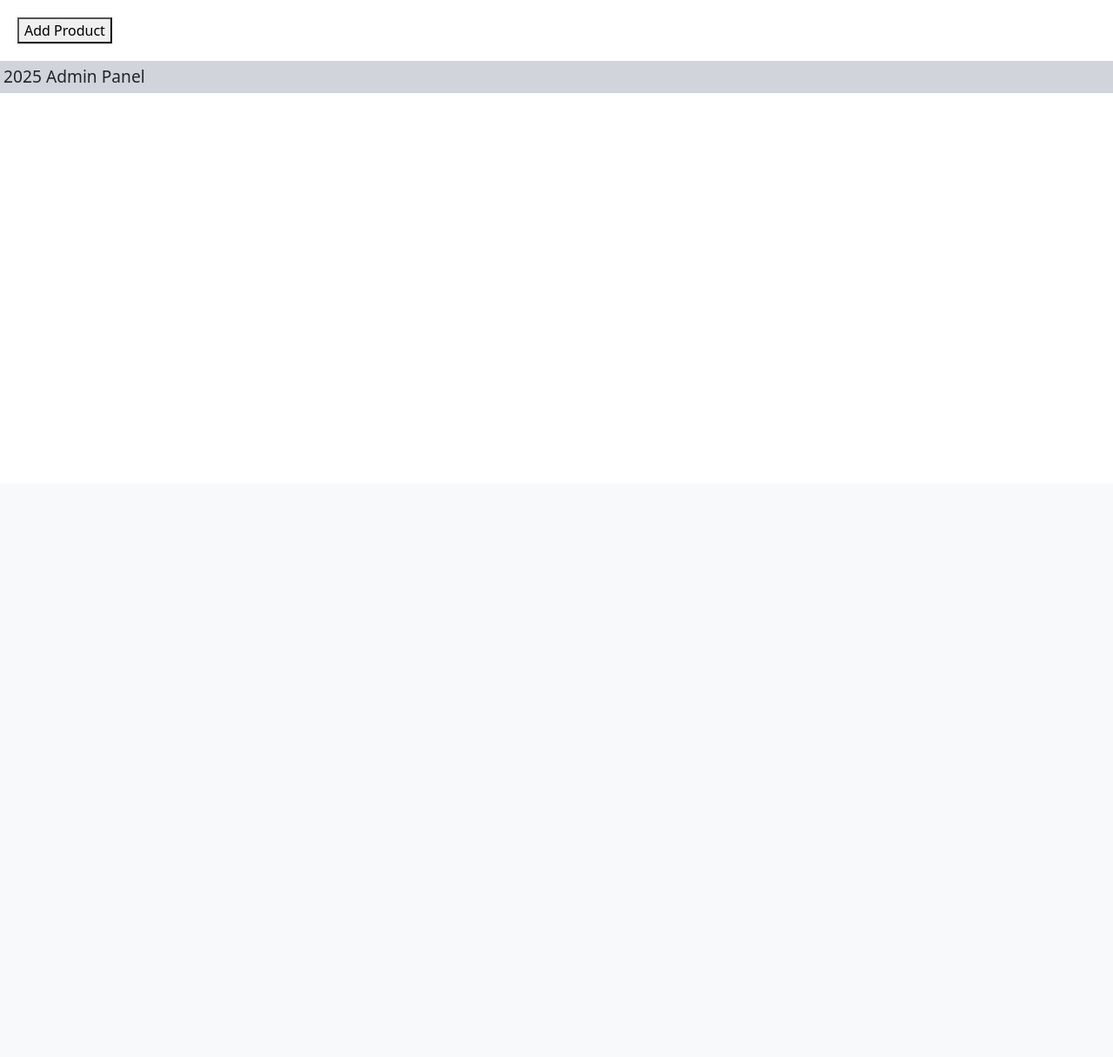
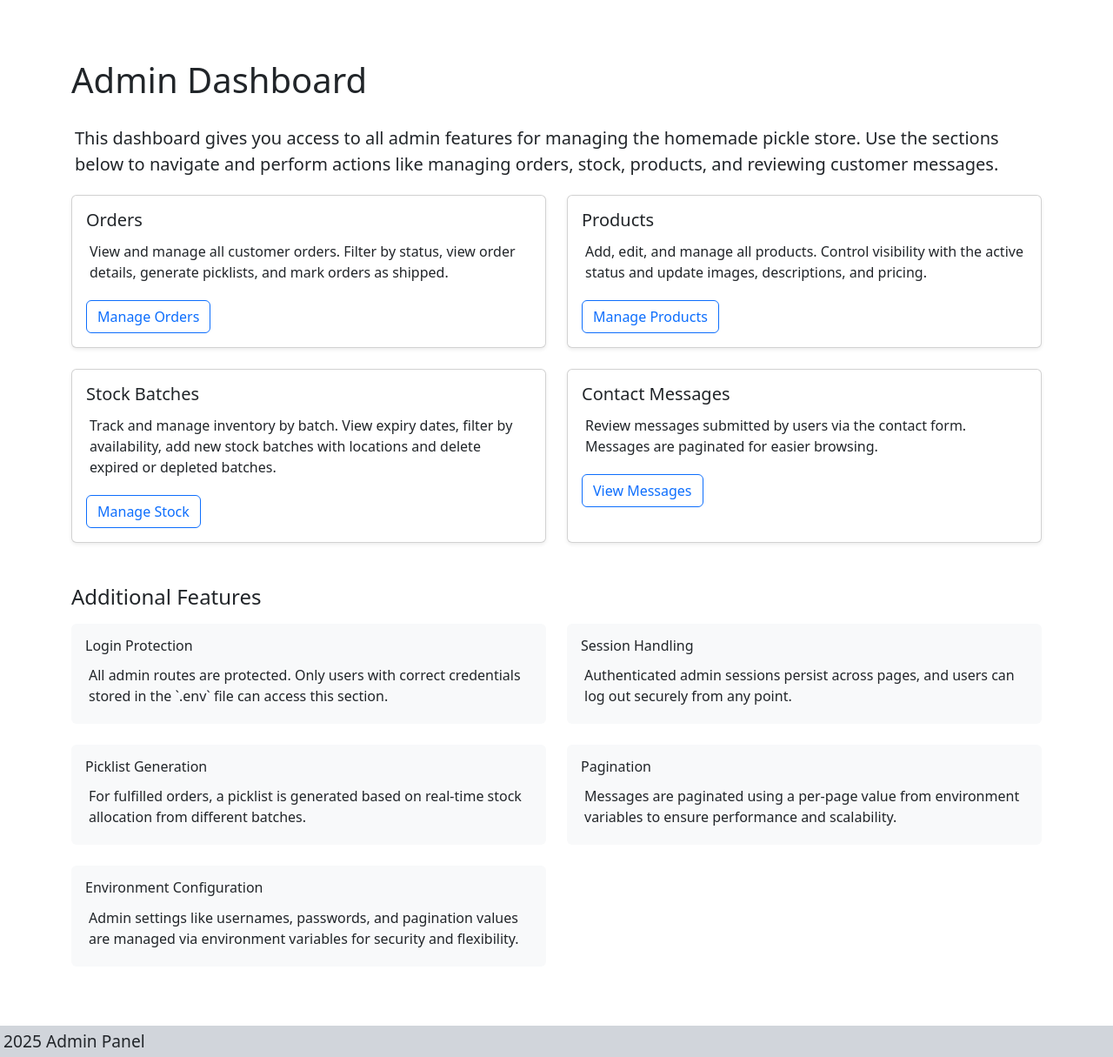
Before and after one commit to james-fitz86/pickle-polona, a Flask app: page /admin/ in a window 1280 px wide. Shown: the part 244-1459 px from the top of the page at 87% size. Before the commit the page ends 351 px from the top, so only its background shows below. Run offline with Flask 3, Linux system fonts and the light colour scheme; the visitor is signed in with stand-in values (Sample User, id 1).

Commit message:
added feature guide for admin capabilities

```diff
--- a/templates/admin/dashboard.html
+++ b/templates/admin/dashboard.html
@@ -3,7 +3,114 @@
 {% block title %}Dashboard{% endblock %}
 
 {% block main %}
-<a href="{{ url_for('admin.add_product') }}">
-    <button type="button">Add Product</button>
-</a>
+<div class="container my-5">
+    <h1 class="mb-4">Admin Dashboard</h1>
+
+    <p class="lead">
+        This dashboard gives you access to all admin features for managing the homemade pickle store.
+        Use the sections below to navigate and perform actions like managing orders, stock, products, and reviewing customer messages.
+    </p>
+
+    <div class="row row-cols-1 row-cols-md-2 g-4">
+
+        <div class="col">
+            <div class="card shadow-sm h-100">
+                <div class="card-body">
+                    <h5 class="card-title">Orders</h5>
+                    <p class="card-text">
+                        View and manage all customer orders. Filter by status, view order details, generate picklists, and mark orders as shipped.
+                    </p>
+                    <a href="{{ url_for('admin.orders') }}" class="btn btn-outline-primary">Manage Orders</a>
+                </div>
+            </div>
+        </div>
+
+        <div class="col">
+            <div class="card shadow-sm h-100">
+                <div class="card-body">
+                    <h5 class="card-title">Products</h5>
+                    <p class="card-text">
+                        Add, edit, and manage all products. Control visibility with the active status and update images, descriptions, and pricing.
+                    </p>
+                    <a href="{{ url_for('admin.products') }}" class="btn btn-outline-primary">Manage Products</a>
+                </div>
+            </div>
+        </div>
+
+        <div class="col">
+            <div class="card shadow-sm h-100">
+                <div class="card-body">
+                    <h5 class="card-title">Stock Batches</h5>
+                    <p class="card-text">
+                        Track and manage inventory by batch. View expiry dates, filter by availability, add new stock batches with locations and delete expired or depleted batches.
+                    </p>
+                    <a href="{{ url_for('admin.stock_batches') }}" class="btn btn-outline-primary">Manage Stock</a>
+                </div>
+            </div>
+        </div>
+
+        <div class="col">
+            <div class="card shadow-sm h-100">
+                <div class="card-body">
+                    <h5 class="card-title">Contact Messages</h5>
+                    <p class="card-text">
+                        Review messages submitted by users via the contact form. Messages are paginated for easier browsing.
+                    </p>
+                    <a href="{{ url_for('admin.messages') }}" class="btn btn-outline-primary">View Messages</a>
+                </div>
+            </div>
+        </div>
+    </div>
+
+    <div class="mt-5">
+        <h4 class="mb-3">Additional Features</h4>
+        <div class="row row-cols-1 row-cols-md-2 g-4">
+
+            <div class="col">
+                <div class="card border-0 bg-light h-100">
+                    <div class="card-body">
+                        <h6 class="card-title">Login Protection</h6>
+                        <p class="card-text">All admin routes are protected. Only users with correct credentials stored in the `.env` file can access this section.</p>
+                    </div>
+                </div>
+            </div>
+
+            <div class="col">
+                <div class="card border-0 bg-light h-100">
+                    <div class="card-body">
+                        <h6 class="card-title">Session Handling</h6>
+                        <p class="card-text">Authenticated admin sessions persist across pages, and users can log out securely from any point.</p>
+                    </div>
+                </div>
+            </div>
+
+            <div class="col">
+                <div class="card border-0 bg-light h-100">
+                    <div class="card-body">
+                        <h6 class="card-title">Picklist Generation</h6>
+                        <p class="card-text">For fulfilled orders, a picklist is generated based on real-time stock allocation from different batches.</p>
+                    </div>
+                </div>
+            </div>
+            <div class="col">
+                <div class="card border-0 bg-light h-100">
+                    <div class="card-body">
+                        <h6 class="card-title">Pagination</h6>
+                        <p class="card-text">Messages are paginated using a per-page value from environment variables to ensure performance and scalability.</p>
+                    </div>
+                </div>
+            </div>
+
+            <div class="col">
+                <div class="card border-0 bg-light h-100">
+                    <div class="card-body">
+                        <h6 class="card-title">Environment Configuration</h6>
+                        <p class="card-text">Admin settings like usernames, passwords, and pagination values are managed via environment variables for security and flexibility.</p>
+                    </div>
+                </div>
+            </div>
+
+        </div>
+    </div>
+</div>
 {% endblock %}
```
